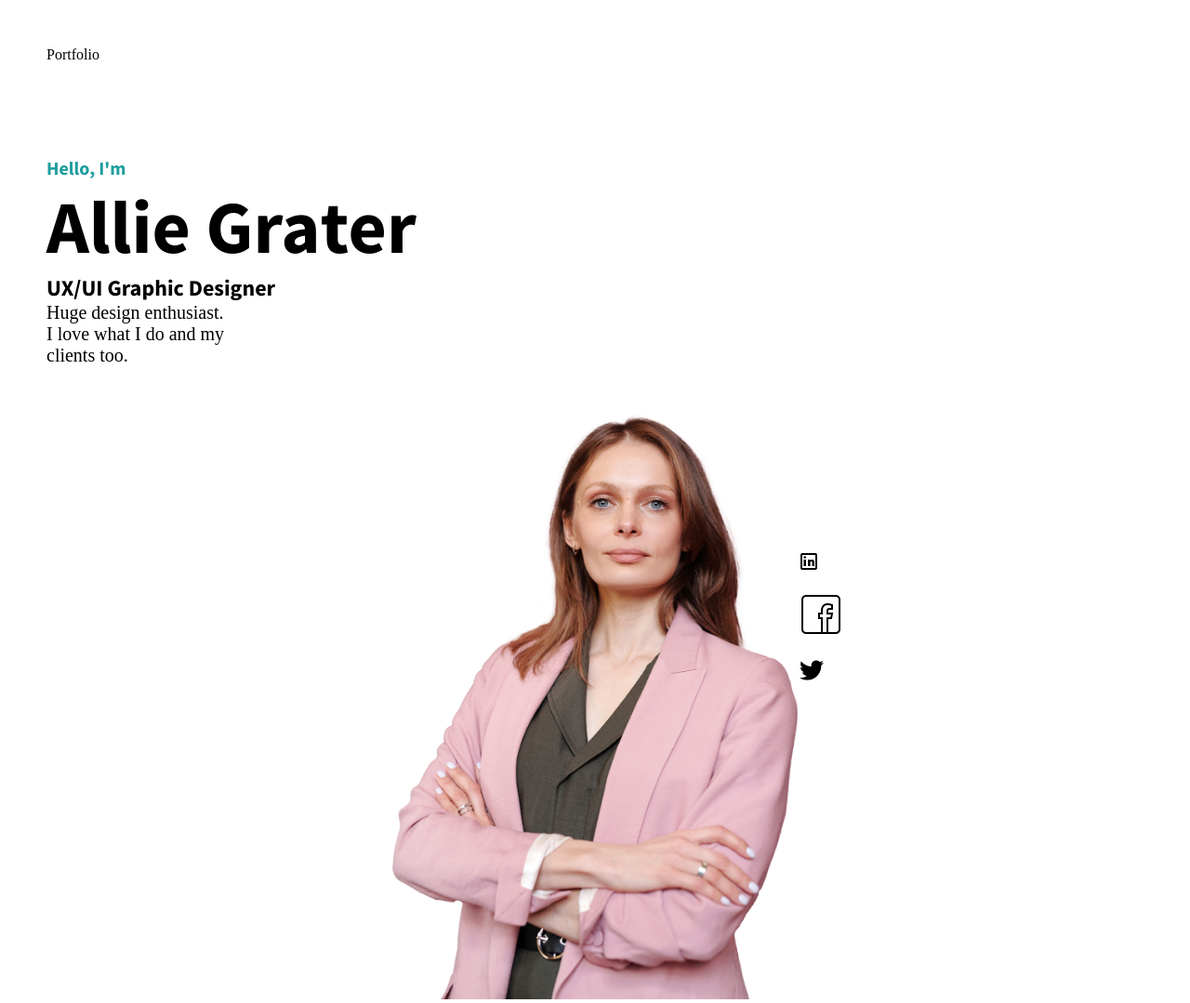
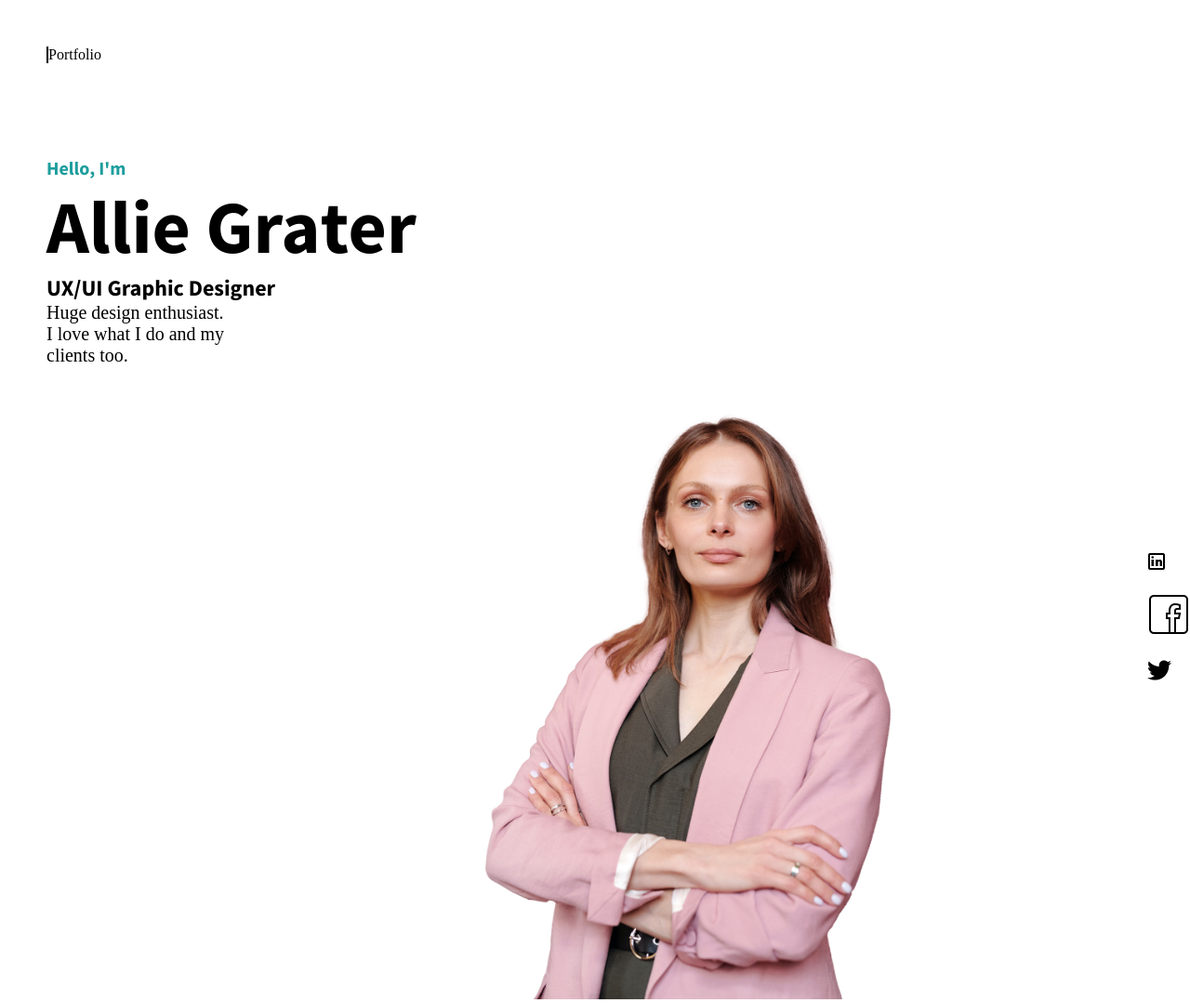
Before and after one commit to lamarr-smith17/business-card, a plain HTML site: page index.html in a window 1280 px wide. Shown: the whole page at 93% size. Drawn offline with Linux system fonts and the light colour scheme; a web font is replaced by a local one.

Commit message:
Added a small border try to rotate

```diff
--- a/index.html
+++ b/index.html
@@ -11,6 +11,7 @@
 <body>
     <header>
         <div class="top-content">
+            <p class="b1"> </p>
             <p>Portfolio</p>
         </div>
     </header>
@@ -39,6 +40,7 @@
         <div class="allie-img">
             <img src="./imgs/allie.png" alt="Image of Allie">
         </div>
+
         <div class="social-links">
             <p class="social-text">Find Me On</p>
             <div class="logo-wrapper">
--- a/styles.css
+++ b/styles.css
@@ -40,6 +40,10 @@ body {
     padding: 50px;
     font-family: HBold;
 
+}
+
+.b1 {
+    border: 1px solid #000000;
 }
 
 /*Main Content */
@@ -108,6 +112,17 @@ body {
     gap: 20px;
     color: #FFFFFF;
 }
+
+.allie-img {
+    grid-area: b;
+    padding-left: 200px;
+
+}
+
+.social-links {
+    grid-area: c;
+    padding-left:85%;
+}
 .social-text {
     color: #FFFFFF;
     writing-mode: vertical-lr;
```
